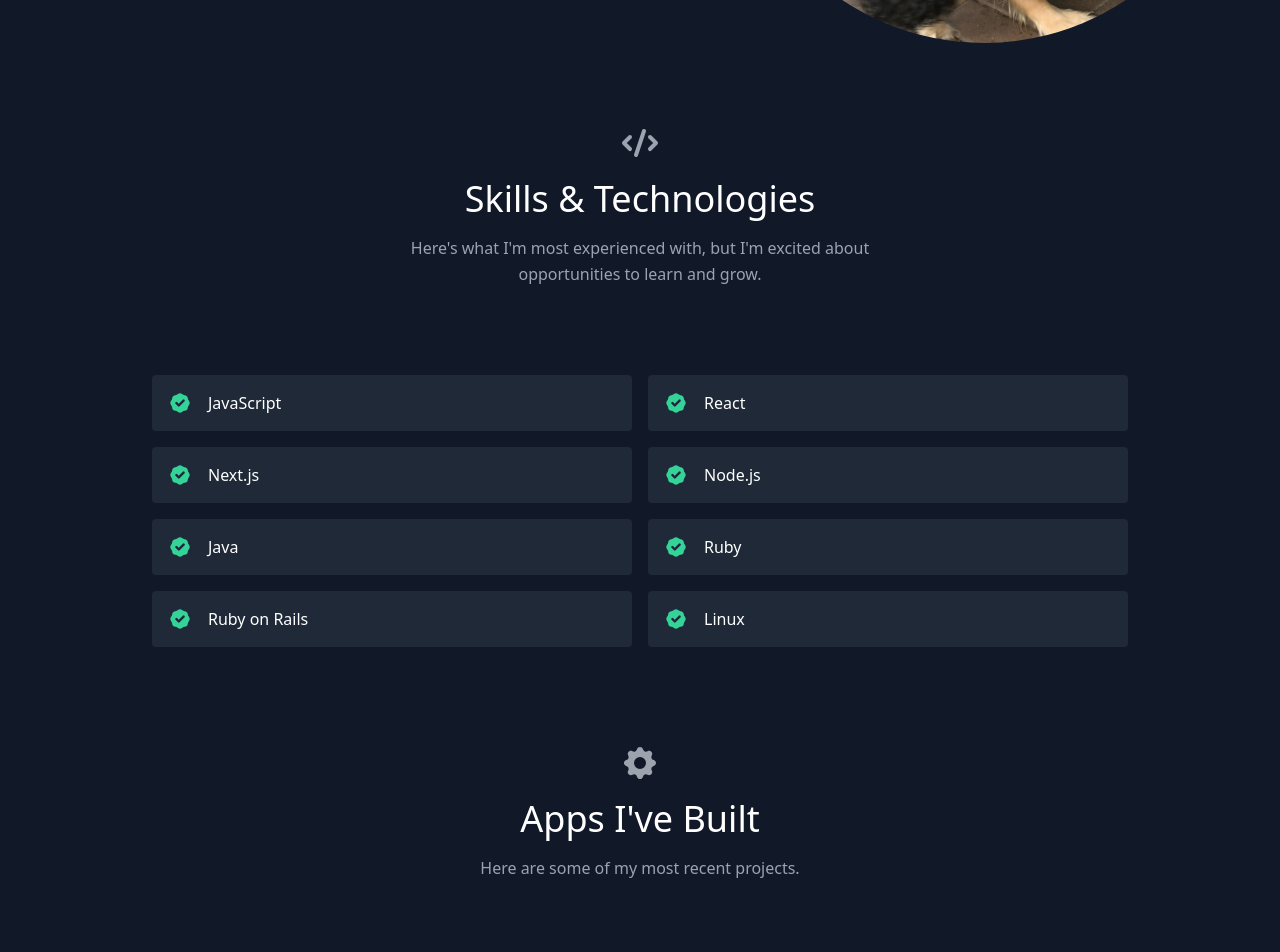
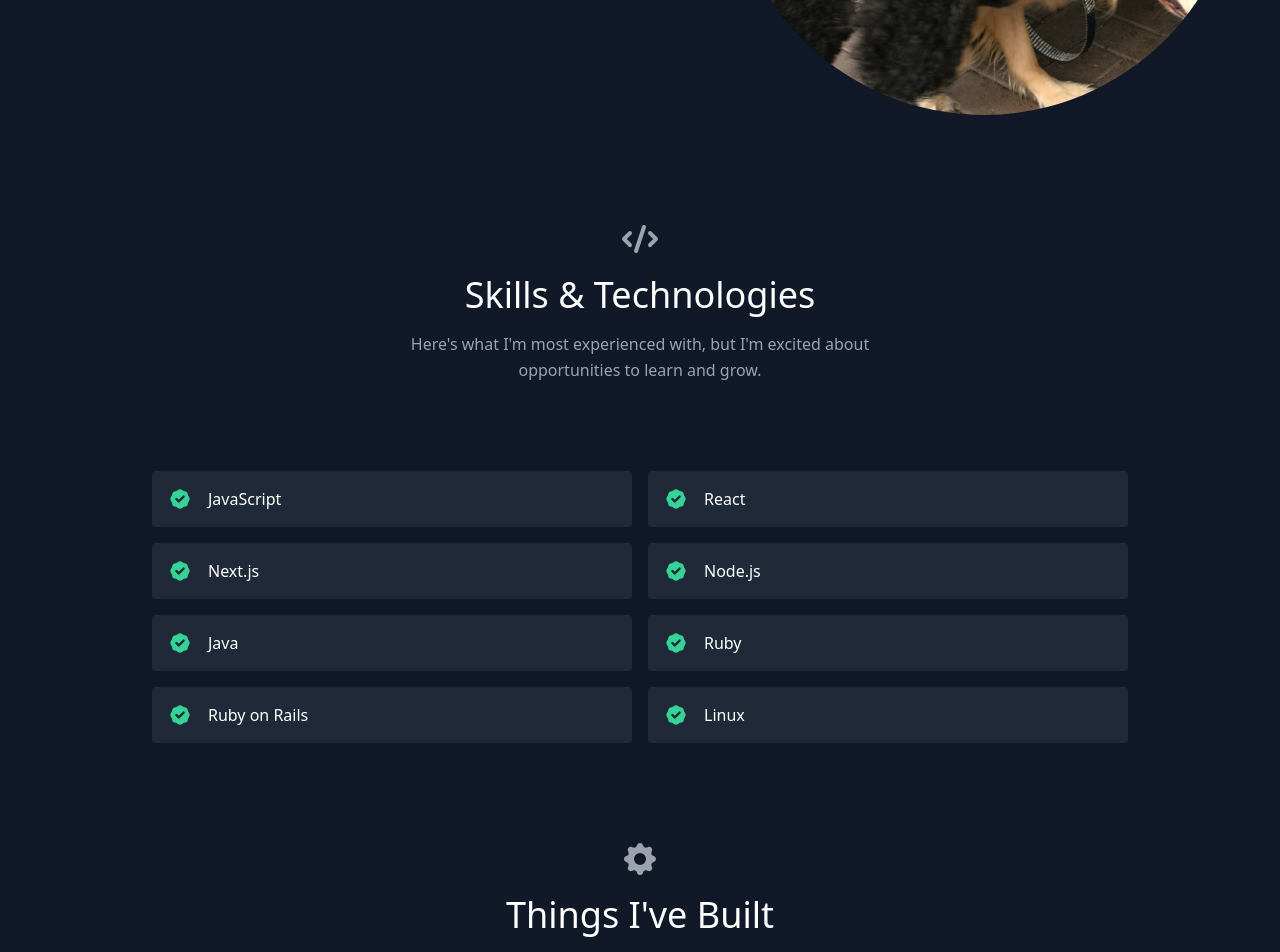
Before and after one commit to JD-Kelly/portfolio-website, a React (Create React App) app: page / in a window 1280 px wide. Shown: the part 720-1672 px from the top of the page. Built offline with nearby package versions, Linux system fonts and the light colour scheme.

Commit message:
minor fixes

```diff
--- a/src/App.js
+++ b/src/App.js
@@ -3,16 +3,17 @@
 import Contact from "./components/Contact";
 import Skills from "./components/Skills";
 import Projects from "./components/Projects";
+import Navbar from "./components/Navbar";
 
 
 export default function App() {
   return (
     <main className="text-gray-400 bg-gray-900 body-font">
+      <Navbar />
       <About />
       <Skills />
       <Projects />
       <Contact />
-
     </main>
   )
 }
--- a/src/components/Projects.js
+++ b/src/components/Projects.js
@@ -9,10 +9,11 @@
         <div className="flex flex-col w-full mb-20">
           <CogIcon className="mx-auto inline-block w-10 mb-4" />
           <h1 className="sm:text-4xl text-3xl font-medium title-font mb-4 text-white">
-            Apps I've Built
+            Things I've Built
           </h1>
           <p className="lg:w-2/3 mx-auto leading-relaxed text-base">
-            Here are some of my most recent projects.
+            Here are some of my most recent projects.<br></br>
+            More to come...
           </p>
         </div>
         <div className="flex flex-wrap m-4">
--- a/src/components/Skills.js
+++ b/src/components/Skills.js
@@ -5,7 +5,7 @@
 export default function Skills() {
   return (
     <section id="skills">
-      <div className="container px-5 py-17 mx-auto">
+      <div className="container pt-6 px-5 py-17 mx-auto">
         <div className="text-center mb-20">
           <CodeIcon className="w-10 inline-block mb-4" />
           <h1 className="sm:text-4xl text-3xl font-medium title-font text-white mb-4">
--- a/src/data.js
+++ b/src/data.js
@@ -15,7 +15,7 @@
     title: "Covid Mapping",
     subtitle: "React",
     description:
-      "Tracking the latest data on Covid via API data.",
+      "Tracking the latest data on Covid via API data and mapped to country.",
     image: "./covid_mapping.png",
     link: "https://github.com/JD-Kelly/react-covid-mapping",
   },
```
